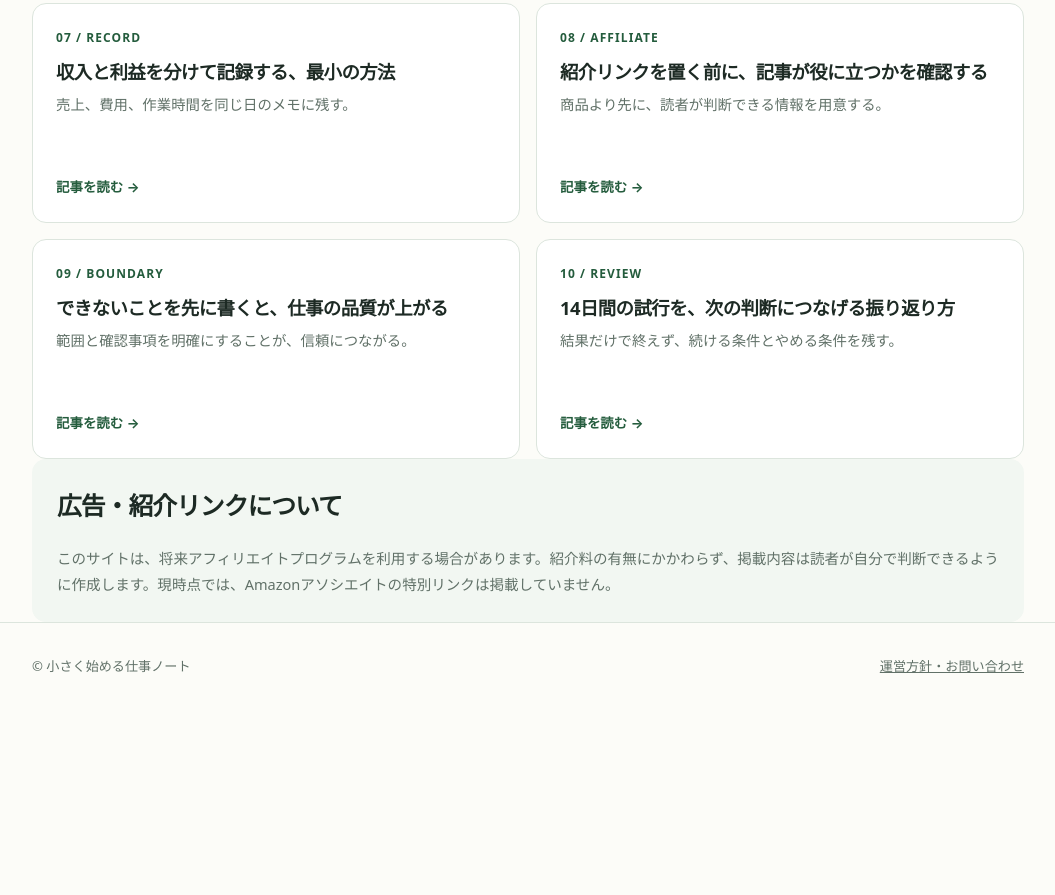
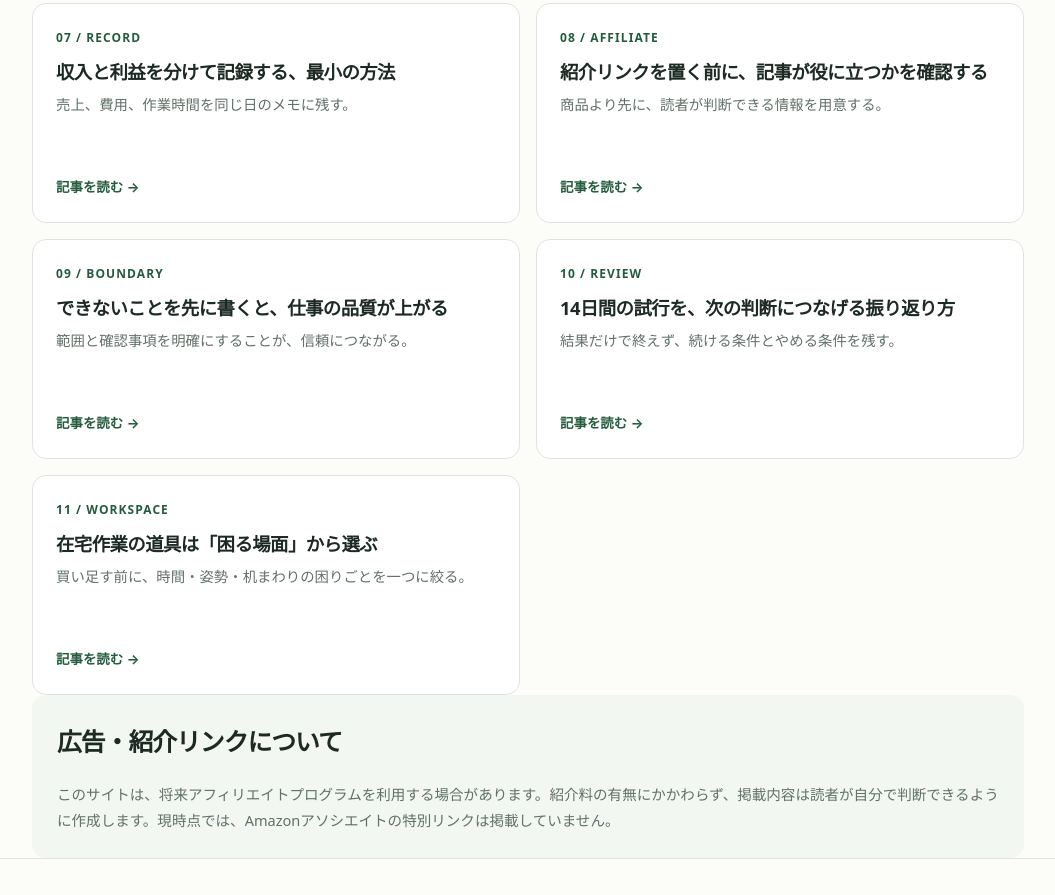
Before and after one commit to scar0605-dotcom/small-work-notes, a plain HTML site: page index.html in a window 1280 px wide. Shown: the part 1424-2319 px from the top of the page, without its empty margins (112-1167 px from the left). Before the commit the page ends 2134 px from the top, so only its background shows below. Drawn offline with Linux system fonts and the light colour scheme.

Commit message:
Add workspace selection guide

```diff
--- a/index.html
+++ b/index.html
@@ -13,7 +13,7 @@
 <main>
   <section class="hero"><div class="wrap"><div class="eyebrow">WORK, SHARE, LEARN</div><h1>小さく試して、<br>記録から育てる。</h1><p class="lead">個人で始める発信、サービス販売、日々の収支管理。大きな投資をする前に、試したことと学んだことを、ひとつずつ残していくノートです。</p></div></section>
   <section class="wrap intro"><div><h2>このサイトについて</h2></div><p>「まず何から始めるか」を、宣伝文句ではなく実際の作業単位に分けて考えます。ここに書くのは再現性を保証する方法ではありません。自分の時間、費用、反応を確かめながら判断するための視点です。</p></section>
-  <section class="wrap" id="articles"><div class="eyebrow">ARTICLES</div><h2>はじめの10本</h2><div class="posts">
+  <section class="wrap" id="articles"><div class="eyebrow">ARTICLES</div><h2>小さく始めるための記事</h2><div class="posts">
     <a class="post" href="articles/01.html"><span class="num">01 / START</span><h3>最初の収益づくりは、在庫を持たない形から考える</h3><p>仕入れの前に、誰のどんな手間を減らせるかを整理する。</p><span class="more">記事を読む →</span></a>
     <a class="post" href="articles/02.html"><span class="num">02 / OFFER</span><h3>サービス内容を「納品物」で決めると、説明が楽になる</h3><p>できることではなく、相手が受け取るものから組み立てる。</p><span class="more">記事を読む →</span></a>
     <a class="post" href="articles/03.html"><span class="num">03 / PRICE</span><h3>最初の価格を決める前に、作業時間を一度だけ測る</h3><p>安く始めるときほど、時間の上限を先に置く。</p><span class="more">記事を読む →</span></a>
@@ -24,6 +24,7 @@
     <a class="post" href="articles/08.html"><span class="num">08 / AFFILIATE</span><h3>紹介リンクを置く前に、記事が役に立つかを確認する</h3><p>商品より先に、読者が判断できる情報を用意する。</p><span class="more">記事を読む →</span></a>
     <a class="post" href="articles/09.html"><span class="num">09 / BOUNDARY</span><h3>できないことを先に書くと、仕事の品質が上がる</h3><p>範囲と確認事項を明確にすることが、信頼につながる。</p><span class="more">記事を読む →</span></a>
     <a class="post" href="articles/10.html"><span class="num">10 / REVIEW</span><h3>14日間の試行を、次の判断につなげる振り返り方</h3><p>結果だけで終えず、続ける条件とやめる条件を残す。</p><span class="more">記事を読む →</span></a>
+    <a class="post" href="articles/11.html"><span class="num">11 / WORKSPACE</span><h3>在宅作業の道具は「困る場面」から選ぶ</h3><p>買い足す前に、時間・姿勢・机まわりの困りごとを一つに絞る。</p><span class="more">記事を読む →</span></a>
   </div></section>
   <section class="wrap"><div class="notice"><h2>広告・紹介リンクについて</h2><p>このサイトは、将来アフィリエイトプログラムを利用する場合があります。紹介料の有無にかかわらず、掲載内容は読者が自分で判断できるように作成します。現時点では、Amazonアソシエイトの特別リンクは掲載していません。</p></div></section>
 </main><footer><div class="wrap foot"><span>© 小さく始める仕事ノート</span><a href="about.html">運営方針・お問い合わせ</a></div></footer>
```
Also changed, not shown: articles/11.html (added, +1 -0 lines).
